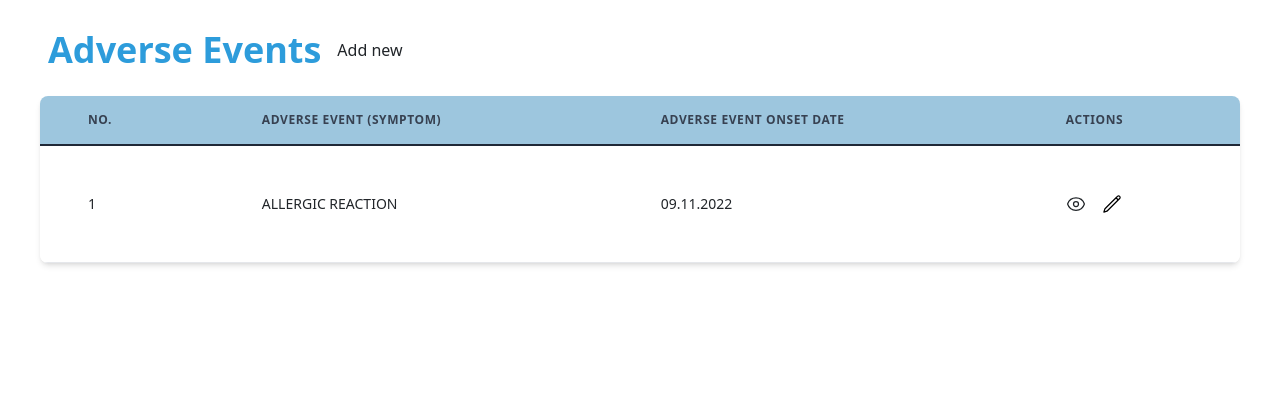
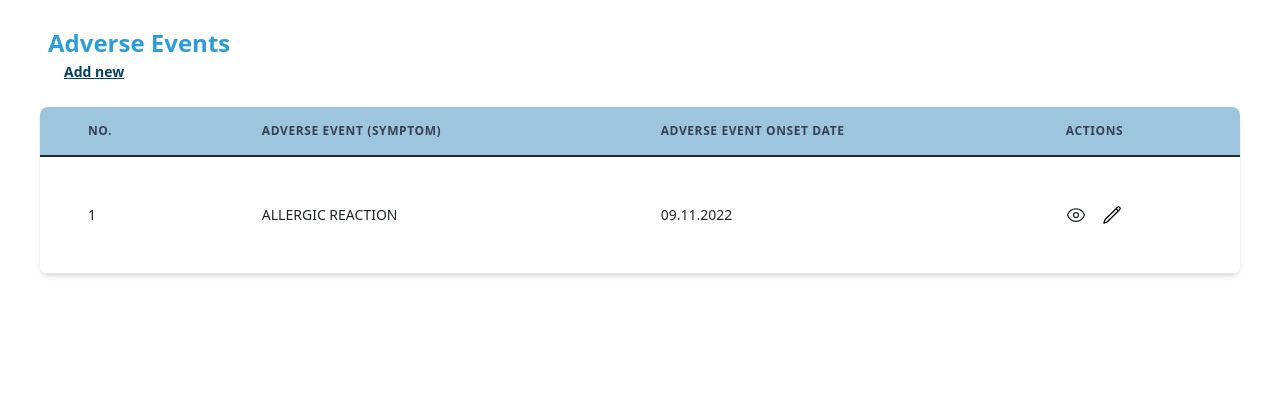
Before and after one commit to esquaredsystems/openmrs-module-mdrtb-web, a Django app: page /manageadverseevents in a window 1280 px wide. Shown: the part 177-597 px from the top of the page. Run offline with Django 4.2, Linux system fonts and the light colour scheme; some libraries are stand-ins or nearby versions.

Commit message:
AE completed

```diff
--- a/mdrtb/app/templates/app/tbregister/mdr/manage_ae.html
+++ b/mdrtb/app/templates/app/tbregister/mdr/manage_ae.html
@@ -1,106 +1,180 @@
 {% extends 'app/base/base_without_menu.html' %} {% block content %}
 
 <div id="modal-parent" style="margin: 3rem">
-  <section
-    id="modal"
-    class="flex flex-col justify-center space-y-8 h-min transition-opacity ease-in-out duration-500 opacity-0 backdrop-blur-3xl inset-0 z-50 shadow-2xl m-10 bg-white w-3/5 mx-auto p-8 absolute top-0 left-0 right-0 bottom-0 my-auto"
-  >
+  <section id="modal"
+    class="flex flex-col justify-center space-y-8 h-4/5 transition-opacity ease-in-out duration-500 opacity-0 backdrop-blur-3xl inset-0 z-50 shadow-2xl m-10 bg-white w-3/5 mx-auto p-8 fixed top-0 left-0 right-0 bottom-0 my-auto">
     <div class="flex items-center justify-between">
       <h3 id="modal-testType" class="text-3xl">ALLERGIC REACTION</h3>
-      <svg
-        id="close-modal"
-        onclick="closeModal()"
-        xmlns="http://www.w3.org/2000/svg"
-        fill="none"
-        viewBox="0 0 24 24"
-        stroke-width="1.5"
-        stroke="currentColor"
-        class="w-6 h-6 text-white bg-red-700 cursor-pointer"
-      >
-        <path
-          stroke-linecap="round"
-          stroke-linejoin="round"
-          d="M6 18L18 6M6 6l12 12"
-        />
+      <svg id="close-modal" onclick="closeModal()" xmlns="http://www.w3.org/2000/svg" fill="none" viewBox="0 0 24 24"
+        stroke-width="1.5" stroke="currentColor" class="w-6 h-6 text-white bg-red-700 cursor-pointer">
+        <path stroke-linecap="round" stroke-linejoin="round" d="M6 18L18 6M6 6l12 12" />
       </svg>
     </div>
-    <div class="flex flex-nowrap overflow-x-auto gap-5 p-3">
-      <div
-        class="flex-column-center space-y-4 flex-none h-min w-fit bg-gray-200 p-4 rounded-md shadow-md"
-      >
-        <div class="flex-center justify-between border-b border-gray-500">
-          <span class="font-bold w-fit">
+    <div class="flex flex-col flex-nowrap overflow-y-auto gap-5 p-3">
+      <div class="flex-column-center space-y-4 flex-none h-min w-fit bg-gray-200 p-4 rounded-md shadow-md">
+        <div class="flex-center border-b space-x-4  w-full border-gray-500">
+          <span class="font-bold w-2/5">
             Result of lab test/ diagnostic investigation confirming AE:
           </span>
-          <span class="w-fit">
+          <span class="w-3/5">
             Clinical screen, Simple hearing test, Audiogram, Neuro & psychiatric
             investigations, AST (SGOT), Alkaline phosphatase, Lipase, Amylase,
             Potassium, Blood glucose
           </span>
         </div>
-        <div class="flex-center p-2 border-b border-gray-500">
+        <div class="flex-center border-b space-x-4  w-full border-gray-500">
           <span class="font-bold w-2/5">
             Suspected drug(s) including all TB drugs & any other drug:
           </span>
-          <span class="w-3/5"> esq </span>
+          <span class="w-3/5">
+            ESQ
+          </span>
         </div>
-        <div class="flex-center p-2 border-b border-gray-500">
+        <div class="flex-center border-b space-x-4  w-full border-gray-500">
           <span class="font-bold w-2/5">
             Treatment regimen during the event onset:
           </span>
-          <span class="w-3/5"> </span>
+          <span class="w-3/5">
+
+          </span>
         </div>
-        <div class="flex-center p-2 border-b border-gray-500">
-          <span class="font-bold w-2/5"> Type of Event: </span>
-          <span class="w-3/5"> SERIOUS </span>
+        <div class="flex-center border-b space-x-4  w-full border-gray-500">
+          <span class="font-bold w-2/5">
+            Type of Event:
+          </span>
+          <span class="w-3/5">
+            SERIOUS
+          </span>
         </div>
-        <div class="flex-center p-2 border-b border-gray-500">
-          <span class="font-bold w-2/5">Date of Yellow Card Submission:</span>
-          <span class="w-3/5">12.10.2022</span>
+        <div class="flex-center border-b space-x-4  w-full border-gray-500">
+          <span class="font-bold w-2/5">
+            Date of Yellow Card Submission:
+          </span>
+          <span class="w-3/5">
+            12.10.2022
+          </span>
         </div>
-
-      </div>
-      <div
-        class="flex-column-center space-y-4 flex-none h-min w-fit bg-gray-200 p-4 rounded-md shadow-md"
-      >
-        <div class="flex-center justify-between border-b border-gray-500">
-          <span class="font-bold w-fit">
+        <div class="flex-center border-b space-x-4  w-full border-gray-500">
+          <span class="font-bold w-2/5">
             Drug 1:
           </span>
-          <span class="w-fit">
+          <span class="w-3/5">
             AMK
           </span>
         </div>
-        <div class="flex-center p-2 border-b border-gray-500">
+        <div class="flex-center border-b space-x-4  w-full border-gray-500">
           <span class="font-bold w-2/5">
             Causality Assessment Result 1:
           </span>
-          <span class="w-3/5">PROBABLE</span>
+          <span class="w-3/5">
+            PROBABLE
+          </span>
         </div>
-        <div class="flex-center p-2 border-b border-gray-500">
+        <div class="flex-center border-b space-x-4  w-full border-gray-500">
           <span class="font-bold w-2/5">
             Drug 2:
           </span>
-          <span class="w-3/5">STREPTOMYCIN (S)</span>
+          <span class="w-3/5">
+            STREPTOMYCIN (S)
+          </span>
         </div>
-        <div class="flex-center p-2 border-b border-gray-500">
-          <span class="font-bold w-2/5"> Causality Assessment Result 2:</span>
-          <span class="w-3/5"> PROBABLE</span>
+        <div class="flex-center border-b space-x-4  w-full border-gray-500">
+          <span class="font-bold w-2/5">
+            Causality Assessment Result 2:
+          </span>
+          <span class="w-3/5">
+            PROBABLE
+          </span>
         </div>
-        <div class="flex-center p-2 border-b border-gray-500">
-          <span class="font-bold w-2/5"> Type of Event: </span>
-          <span class="w-3/5"> SERIOUS </span>
+        <div class="flex-center border-b space-x-4  w-full border-gray-500">
+          <span class="font-bold w-2/5">
+            Drug 3:
+          </span>
+          <span class="w-3/5">
+            AMX/CLV
+          </span>
         </div>
+        <div class="flex-center border-b space-x-4  w-full border-gray-500">
+          <span class="font-bold w-2/5">
+            Causality Assessment Result 3:
+          </span>
+          <span class="w-3/5">
+            SUSPECTED
+          </span>
+        </div>
+        <div class="flex-center border-b space-x-4  w-full border-gray-500">
+          <span class="font-bold w-2/5">
+            Action Taken in Response to the Event:
+          </span>
+          <span class="w-3/5">
+            DOSE NOT CHANGED, DRUG INTERRUPTED, DOSE NOT CHANGED, DOSE NOT CHANGED, DOSE REDUCED
+          </span>
+        </div>
+        <div class="flex-center border-b space-x-4  w-full border-gray-500">
+          <span class="font-bold w-2/5">
+            Outcome of the Action Taken in Response to the Event:
+          </span>
+          <span class="w-3/5">
+            FATAL
+          </span>
+        </div>
+        <div class="flex-center border-b space-x-4  w-full border-gray-500">
+          <span class="font-bold w-2/5">
+            Date of Outcome:
+          </span>
+          <span class="w-3/5">
+            07.11.2022
+          </span>
+        </div>
+        <div class="flex-center border-b space-x-4  w-full border-gray-500">
+          <span class="font-bold w-2/5">
+            Event Onset Place (Facility):
+          </span>
+          <span class="w-3/5">
+            Душанбе/И.Сомони
+          </span>
+        </div>
+        <div class="flex-center border-b space-x-4  w-full border-gray-500">
+          <span class="font-bold w-2/5">
+            MedDRA Code:
+          </span>
+          <span class="w-3/5">
+            ENDOCRINE DISORDER
+          </span>
+        </div>
+        <div class="flex-center border-b space-x-4  w-full border-gray-500">
+          <span class="font-bold w-2/5">
+            Drug Rechallenge:
+          </span>
+          <span class="w-3/5">
+            RECURRENCE OF EVENT
+          </span>
+        </div>
+        <div class="flex-center border-b space-x-4  w-full border-gray-500">
+          <span class="font-bold w-2/5">
+            Comments:
+          </span>
+          <span class="w-3/5">
+            no
+          </span>
+        </div>
+
+
       </div>
+
     </div>
   </section>
 
-  <div class="flex items-center space-x-4">
-    <h2 class="text-4xl font-bold leading-tight text-[#2d9cdb]">
-      Adverse Events
+  <div class="flex-center space-x-4">
+    <h2 class="text-[#2D9CDB] text-2xl font-bold ">Adverse Events
     </h2>
-    <a class="cancel-button" href="{% url 'adverseevents' %}">Add new</a>
+    <a href="{% url 'adverseevents' %}"
+      class="text-[#044062] font-bold underline text-sm"
+    >
+      Add new
+    </a>
   </div>
+
 
   <div class="-mx-4 sm:-mx-8 px-4 sm:px-8 py-4 overflow-x-auto">
     <div class="inline-block min-w-full shadow-md rounded-lg overflow-hidden">
@@ -108,24 +182,20 @@
         <thead>
           <tr>
             <th
-              class="px-5 py-3 border-b-2 border-gray-800 bg-[#9DC6DE] text-left text-xs font-semibold text-gray-700 uppercase tracking-wider"
-            >
+              class="px-5 py-3 border-b-2 border-gray-800 bg-[#9DC6DE] text-left text-xs font-semibold text-gray-700 uppercase tracking-wider">
               No.
             </th>
             <th
-              class="px-5 py-3 border-b-2 border-gray-800 bg-[#9DC6DE] text-left text-xs font-semibold text-gray-700 uppercase tracking-wider"
-            >
+              class="px-5 py-3 border-b-2 border-gray-800 bg-[#9DC6DE] text-left text-xs font-semibold text-gray-700 uppercase tracking-wider">
               Adverse Event (Symptom)
             </th>
             <th
-              class="px-5 py-3 border-b-2 border-gray-800 bg-[#9DC6DE] text-left text-xs font-semibold text-gray-700 uppercase tracking-wider"
-            >
+              class="px-5 py-3 border-b-2 border-gray-800 bg-[#9DC6DE] text-left text-xs font-semibold text-gray-700 uppercase tracking-wider">
               Adverse Event Onset Date
             </th>
 
             <th
-              class="px-5 py-3 border-b-2 border-gray-800 bg-[#9DC6DE] text-left text-xs font-semibold text-gray-700 uppercase tracking-wider"
-            >
+              class="px-5 py-3 border-b-2 border-gray-800 bg-[#9DC6DE] text-left text-xs font-semibold text-gray-700 uppercase tracking-wider">
               Actions
             </th>
           </tr>
@@ -143,40 +213,17 @@
             </td>
             <td class="px-5 py-5 border-b border-gray-200 bg-white text-sm">
               <div class="flex items-center space-x-4 cursor-pointer">
-                <svg
-                  onclick="showModal()"
-                  xmlns="http://www.w3.org/2000/svg"
-                  fill="none"
-                  viewBox="0 0 24 24"
-                  stroke-width="1.5"
-                  stroke="currentColor"
-                  class="w-5 h-5 cursor-pointer"
-                >
-                  <path
-                    stroke-linecap="round"
-                    stroke-linejoin="round"
-                    d="M2.036 12.322a1.012 1.012 0 010-.639C3.423 7.51 7.36 4.5 12 4.5c4.638 0 8.573 3.007 9.963 7.178.07.207.07.431 0 .639C20.577 16.49 16.64 19.5 12 19.5c-4.638 0-8.573-3.007-9.963-7.178z"
-                  />
-                  <path
-                    stroke-linecap="round"
-                    stroke-linejoin="round"
-                    d="M15 12a3 3 0 11-6 0 3 3 0 016 0z"
-                  />
+                <svg onclick="showModal()" xmlns="http://www.w3.org/2000/svg" fill="none" viewBox="0 0 24 24"
+                  stroke-width="1.5" stroke="currentColor" class="w-5 h-5 cursor-pointer">
+                  <path stroke-linecap="round" stroke-linejoin="round"
+                    d="M2.036 12.322a1.012 1.012 0 010-.639C3.423 7.51 7.36 4.5 12 4.5c4.638 0 8.573 3.007 9.963 7.178.07.207.07.431 0 .639C20.577 16.49 16.64 19.5 12 19.5c-4.638 0-8.573-3.007-9.963-7.178z" />
+                  <path stroke-linecap="round" stroke-linejoin="round" d="M15 12a3 3 0 11-6 0 3 3 0 016 0z" />
                 </svg>
                 <a href="#">
-                  <svg
-                    xmlns="http://www.w3.org/2000/svg"
-                    fill="none"
-                    viewBox="0 0 24 24"
-                    stroke-width="1.5"
-                    stroke="currentColor"
-                    class="w-5 h-5 cursor-pointer text-black"
-                  >
-                    <path
-                      stroke-linecap="round"
-                      stroke-linejoin="round"
-                      d="M16.862 4.487l1.687-1.688a1.875 1.875 0 112.652 2.652L6.832 19.82a4.5 4.5 0 01-1.897 1.13l-2.685.8.8-2.685a4.5 4.5 0 011.13-1.897L16.863 4.487zm0 0L19.5 7.125"
-                    />
+                  <svg xmlns="http://www.w3.org/2000/svg" fill="none" viewBox="0 0 24 24" stroke-width="1.5"
+                    stroke="currentColor" class="w-5 h-5 cursor-pointer text-black">
+                    <path stroke-linecap="round" stroke-linejoin="round"
+                      d="M16.862 4.487l1.687-1.688a1.875 1.875 0 112.652 2.652L6.832 19.82a4.5 4.5 0 01-1.897 1.13l-2.685.8.8-2.685a4.5 4.5 0 011.13-1.897L16.863 4.487zm0 0L19.5 7.125" />
                   </svg>
                 </a>
               </div>
--- a/mdrtb/app/views.py
+++ b/mdrtb/app/views.py
@@ -232,13 +232,18 @@ def manage_adverse_events(req):
     return render(req,'app/tbregister/mdr/manage_ae.html')
 
 def adverse_events_form(req):
-    concept_ids = ["7047f880-b929-42fc-81f7-b9dbba2d1b15", "1051a25f-5609-40d1-9801-10c3b6fd74ab", "e31fb77b-3623-4c65-ac86-760a2248fc1b", "aa9cb2d0-a6d6-4fb7-bb02-9298235128b2", "aaeb7e1e-e2ea-445d-8c86-6d5eff7d45ad", "d5383d2c-ad69-489e-983d-938bc5356ecf", "34c3a6f2-adf4-4c1a-9e47-7fd9dc4f093d", "	0d5228b4-5891-4740-9b13-1b8898ba4957", "dfad56a0-6f69-437b-bc50-28195039a9e2",
-                   "a04a5e94-a584-4f03-b0c5-ea7acf0a28d7", "d9cabe01-9c29-45b0-a071-0cd8d80fcb41", "7e97054b-cf92-49ec-9f68-54b095f5436e", "caa95b8f-86c3-4ec4-9397-933d880aba3e", "1d70fdcd-915d-4524-9ab5-1bdda1790508", "c0592626-62a8-48f6-93b0-1e4f8ff671f3", "adbed9a8-29a6-4adb-8a5b-60619fa02c19", "c213828e-3d30-46a4-9245-485c9f78c233", "dead117a-53c3-40f8-879b-40c170b68037"]
-    context = {
-        'title': 'Adverse Events',
-        'concepts': fu.get_form_concepts(concept_ids, req)
-    }
-    return render(req, 'app/tbregister/mdr/adverse_events.html', context=context)
+    context = {'title': 'Adverse Events'}
+    if 'ae_concepts' in req.session:
+        context['concepts']= req.session['ae_concepts']
+
+        return render(req, 'app/tbregister/mdr/adverse_events.html', context=context)
+    else:
+        concept_ids = ["7047f880-b929-42fc-81f7-b9dbba2d1b15", "1051a25f-5609-40d1-9801-10c3b6fd74ab", "e31fb77b-3623-4c65-ac86-760a2248fc1b", "aa9cb2d0-a6d6-4fb7-bb02-9298235128b2", "aaeb7e1e-e2ea-445d-8c86-6d5eff7d45ad", "d5383d2c-ad69-489e-983d-938bc5356ecf", "34c3a6f2-adf4-4c1a-9e47-7fd9dc4f093d", "	0d5228b4-5891-4740-9b13-1b8898ba4957", "dfad56a0-6f69-437b-bc50-28195039a9e2",
+                    "a04a5e94-a584-4f03-b0c5-ea7acf0a28d7", "d9cabe01-9c29-45b0-a071-0cd8d80fcb41", "7e97054b-cf92-49ec-9f68-54b095f5436e", "caa95b8f-86c3-4ec4-9397-933d880aba3e", "1d70fdcd-915d-4524-9ab5-1bdda1790508", "c0592626-62a8-48f6-93b0-1e4f8ff671f3", "adbed9a8-29a6-4adb-8a5b-60619fa02c19", "c213828e-3d30-46a4-9245-485c9f78c233", "dead117a-53c3-40f8-879b-40c170b68037"]
+        concepts = fu.get_form_concepts(concept_ids, req)
+        req.session['ae_concepts'] = concepts
+        context['concepts']= concepts
+        return render(req, 'app/tbregister/mdr/adverse_events.html', context=context)
 
 
 def drug_resistence_form(req):
--- a/mdrtb/utilities/formsutil.py
+++ b/mdrtb/utilities/formsutil.py
@@ -10,5 +10,6 @@ def get_form_concepts(concept_ids,req):
             for answer in response['answers']:
                 answers.append({'uuid' : answer['uuid'] , 'name' : answer['display']})
                 concept_dict[response['display'].lower().replace(' ' , '')] = answers
+                print(response['display'].lower().replace(' ' , ''))
 
     return concept_dict
```
Also changed, not shown: mdrtb/app/templates/app/tbregister/mdr/adverse_events.html (+83 -84 lines).
